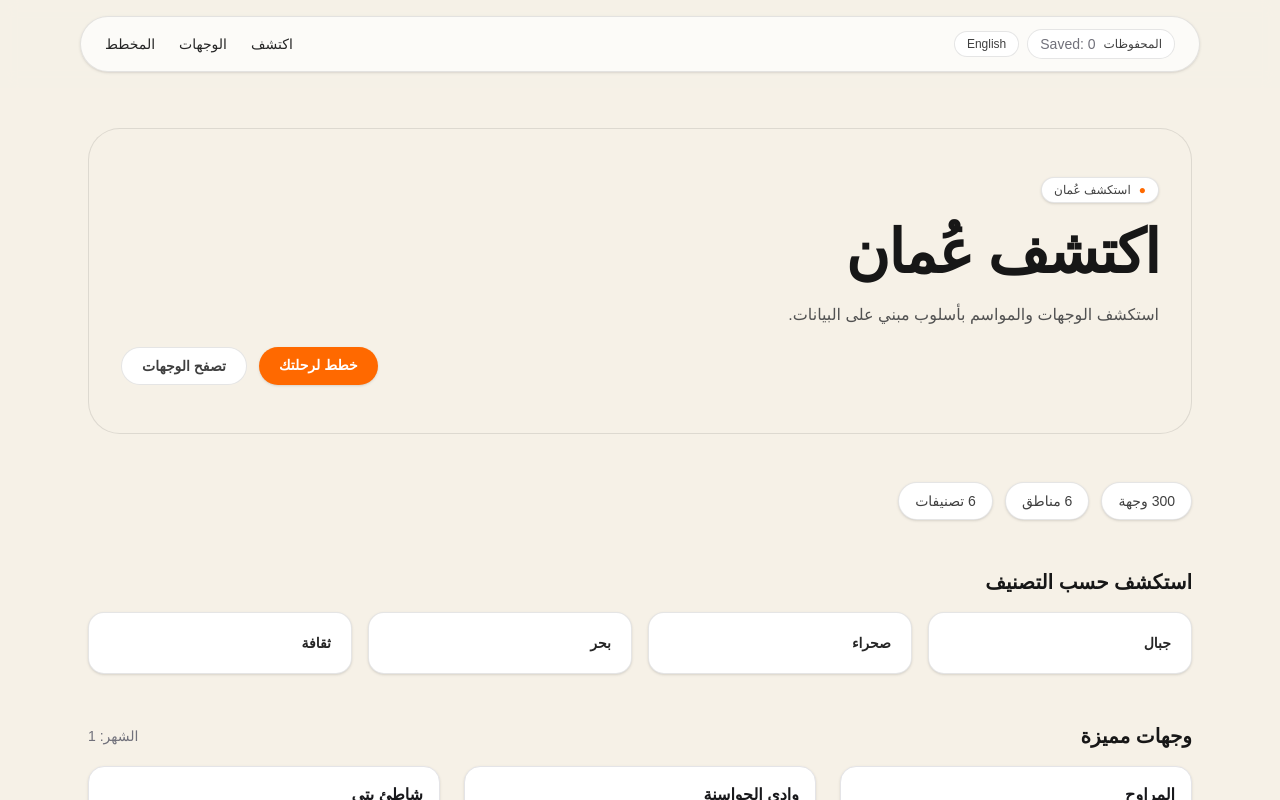
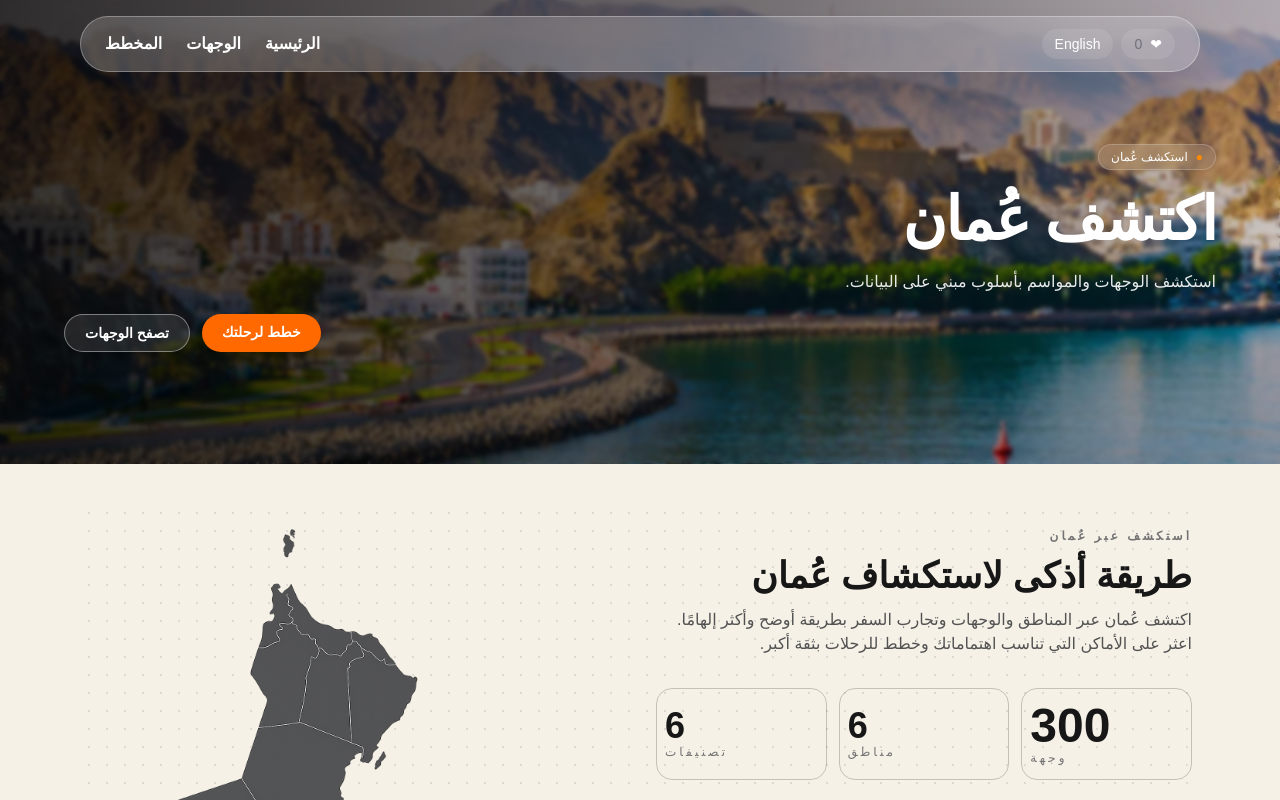
Before and after one commit to 3ma1r/codestacker-frontend-visit-oman, a Next.js app: page /ar in a window 1280 px wide. Shown: the top 800 px of the page. Built offline with nearby package versions, Linux system fonts and the light colour scheme.

Commit message:
ui: refine homepage design and layout

```diff
--- a/app/[locale]/layout.tsx
+++ b/app/[locale]/layout.tsx
@@ -36,10 +36,9 @@ export default async function LocaleLayout({
   const pathname = headerList.get("x-pathname") ?? `/${locale}`;
   const switchPath = getSwitchPath(locale, pathname);
   const labels = {
-    discover: locale === "ar" ? "اكتشف" : "Discover",
+    discover: locale === "ar" ? "الرئيسية" : "Home",
     destinations: locale === "ar" ? "الوجهات" : "Destinations",
     planner: locale === "ar" ? "المخطط" : "Planner",
-    saved: locale === "ar" ? "المحفوظات" : "Saved",
     language: locale === "ar" ? "English" : "العربية",
   };
 
@@ -48,28 +47,28 @@ export default async function LocaleLayout({
       dir={dir}
       className={`min-h-screen bg-[#F6F1E7] text-neutral-900 ${rtl ? "rtl" : "ltr"}`}
     >
-      <header className="sticky top-0 z-50 bg-[#F6F1E7]/90 backdrop-blur">
-        <div className="mx-auto max-w-6xl px-4 py-4">
+      <header className="fixed left-0 top-0 z-50 w-full">
+        <div className="mx-auto max-w-6xl px-4 pt-4">
           <div
-            className={`flex items-center justify-between rounded-full border border-black/10 bg-white/70 px-6 py-3 shadow-sm ${
+            className={`flex items-center justify-between rounded-full border border-white/30 bg-white/20 px-6 py-3 shadow-2xl backdrop-blur-xl ${
               rtl ? "flex-row-reverse" : ""
             }`}
           >
-            <nav className="flex items-center gap-6 text-sm font-medium text-neutral-800">
+            <nav className="flex items-center gap-6 text-base font-semibold text-white">
               <Link
-                className="transition hover:text-neutral-950 hover:underline"
+                className="transition hover:text-white/90 hover:underline"
                 href={`/${locale}`}
               >
                 {labels.discover}
               </Link>
               <Link
-                className="transition hover:text-neutral-950 hover:underline"
+                className="transition hover:text-white/90 hover:underline"
                 href={`/${locale}/destinations`}
               >
                 {labels.destinations}
               </Link>
               <Link
-                className="transition hover:text-neutral-950 hover:underline"
+                className="transition hover:text-white/90 hover:underline"
                 href={`/${locale}/planner`}
               >
                 {labels.planner}
@@ -78,16 +77,14 @@ export default async function LocaleLayout({
             <div className="flex items-center gap-2">
               <Link
                 href={`/${locale}/saved`}
-                className="rounded-full border border-black/10 bg-white px-3 py-1 text-xs font-medium text-neutral-700 transition hover:bg-white/90"
+                className="flex items-center gap-2 rounded-full border border-transparent bg-white/10 px-3 py-1 text-sm font-medium text-white transition hover:bg-white/20"
               >
-                <span className="flex items-center gap-2">
-                  <span>{labels.saved}</span>
-                  <SavedCounter />
-                </span>
+                <span className="text-sm">❤</span>
+                <SavedCounter />
               </Link>
               <Link
                 href={switchPath}
-                className="rounded-full border border-black/10 bg-white px-3 py-1 text-xs font-medium text-neutral-700 transition hover:bg-white/90"
+                className="rounded-full border border-transparent bg-white/10 px-3 py-1 text-sm font-medium text-white transition hover:bg-white/20"
               >
                 {labels.language}
               </Link>
@@ -95,7 +92,7 @@ export default async function LocaleLayout({
           </div>
         </div>
       </header>
-      <main className="mx-auto max-w-6xl px-6 py-10">{children}</main>
+      <main className="mx-auto max-w-6xl px-6 pb-10 pt-24">{children}</main>
     </div>
   );
 }
--- a/app/[locale]/page.tsx
+++ b/app/[locale]/page.tsx
@@ -17,8 +17,9 @@ const CATEGORY_CARDS = [
 
 export default async function DiscoverPage({ params }: Props) {
   const destinations = loadDestinations();
-  const featured = getFeaturedDestinations(destinations, 1, 6);
   const { locale } = await params;
+  const currentMonth = new Date().getMonth() + 1;
+  const featured = getFeaturedDestinations(destinations, currentMonth, 6);
   const isArabic = locale === "ar";
   const regionsCount = new Set(destinations.map((dest) => dest.regionKey)).size;
   const categoriesCount = new Set(
@@ -26,16 +27,26 @@ export default async function DiscoverPage({ params }: Props) {
   ).size;
   return (
     <div className="space-y-12">
-      <section className="rounded-[32px] border border-black/10 bg-[#F6F1E7] px-8 py-12">
-        <div className={`space-y-5 ${isArabic ? "text-right" : "text-left"}`}>
-            <div className="inline-flex items-center gap-2 rounded-full border border-black/10 bg-white px-3 py-1 text-xs font-medium text-neutral-700 shadow-sm">
-              <span className="text-orange-500">●</span>
+      <section
+        className="relative left-1/2 right-1/2 -mx-[50vw] -mt-24 w-screen overflow-hidden"
+        style={{
+          backgroundImage: "url('/oman.webp')",
+          backgroundSize: "cover",
+          backgroundPosition: "center",
+        }}
+      >
+        <div className="absolute inset-0 bg-gradient-to-r from-black/80 via-black/55 to-black/20" />
+        <div className="absolute inset-0 backdrop-blur-[2px]" />
+        <div className="relative px-8 pb-24 pt-32 md:pb-28 md:pt-36">
+          <div className={`mx-auto max-w-6xl space-y-5 ${isArabic ? "text-right" : "text-left"}`}>
+            <div className="inline-flex items-center gap-2 rounded-full border border-white/20 bg-white/10 px-3 py-1 text-xs font-medium text-white backdrop-blur">
+              <span className="text-orange-400">●</span>
               <span>{isArabic ? "استكشف عُمان" : "Explore Oman"}</span>
             </div>
-            <h1 className="text-4xl font-bold uppercase tracking-tight text-neutral-900 md:text-6xl">
+            <h1 className="text-4xl font-bold uppercase tracking-tight text-white md:text-6xl">
               {isArabic ? "اكتشف عُمان" : "EXPLORE OMAN"}
             </h1>
-            <p className="max-w-xl text-sm text-neutral-600 md:text-base">
+            <p className="max-w-xl text-sm text-white/90 md:text-base">
               {isArabic
                 ? "استكشف الوجهات والمواسم بأسلوب مبني على البيانات."
                 : "A data-driven preview of destinations, seasons, and travel vibes."}
@@ -49,23 +60,81 @@ export default async function DiscoverPage({ params }: Props) {
               </Link>
               <Link
                 href={`/${locale}/destinations`}
-                className="rounded-full border border-black/10 bg-white px-5 py-2 text-sm font-semibold text-neutral-700 transition hover:bg-white/90"
+                className="rounded-full border border-white/40 bg-white/10 px-5 py-2 text-sm font-semibold text-white transition hover:bg-white/20"
               >
                 {isArabic ? "تصفح الوجهات" : "Browse destinations"}
               </Link>
             </div>
+          </div>
         </div>
       </section>
 
-      <section className={`flex flex-wrap gap-3 ${isArabic ? "text-right" : "text-left"}`}>
-        <div className="rounded-full border border-black/10 bg-white px-4 py-2 text-sm text-neutral-700 shadow-sm">
-          {destinations.length} {isArabic ? "وجهة" : "destinations"}
-        </div>
-        <div className="rounded-full border border-black/10 bg-white px-4 py-2 text-sm text-neutral-700 shadow-sm">
-          {regionsCount} {isArabic ? "مناطق" : "regions"}
-        </div>
-        <div className="rounded-full border border-black/10 bg-white px-4 py-2 text-sm text-neutral-700 shadow-sm">
-          {categoriesCount} {isArabic ? "تصنيفات" : "categories"}
+      <section className="relative py-3 md:py-4">
+        <div className="pointer-events-none absolute inset-0 bg-[radial-gradient(circle_at_1px_1px,rgba(15,23,42,0.1)_1px,transparent_0)] [background-size:18px_18px]" />
+        <div
+          className={`grid items-start gap-6 md:gap-8 lg:grid-cols-2 ${
+            isArabic ? "text-right" : "text-left"
+          }`}
+        >
+          <div className="flex flex-col gap-6 self-start">
+            <div className="space-y-3">
+              <p className="text-xs font-semibold uppercase tracking-[0.25em] text-neutral-500">
+                {isArabic ? "استكشف عبر عُمان" : "Explore Across Oman"}
+              </p>
+              <h2 className="text-3xl font-semibold text-neutral-900 md:text-4xl">
+                {isArabic
+                  ? "طريقة أذكى لاستكشاف عُمان"
+                  : "A Smarter Way to Explore Oman"}
+              </h2>
+              <p className="max-w-xl text-sm text-neutral-600 md:text-base">
+                {isArabic
+                  ? "اكتشف عُمان عبر المناطق والوجهات وتجارب السفر بطريقة أوضح وأكثر إلهامًا. اعثر على الأماكن التي تناسب اهتماماتك وخطط للرحلات بثقة أكبر."
+                  : "Discover Oman through regions, destinations, and travel experiences in a clearer and more inspiring way. Find places that match your interests and plan journeys with more confidence."}
+              </p>
+            </div>
+            <div className="mt-2 grid items-end gap-3 sm:grid-cols-3">
+              <button
+                type="button"
+                className="min-h-[92px] rounded-2xl border border-black/20 px-2 py-2 text-left transition hover:border-black/35 hover:shadow-sm active:scale-[0.99] active:border-black/40"
+              >
+                <div className="text-5xl font-semibold leading-none text-neutral-900">
+                  {destinations.length}
+                </div>
+                <div className="text-xs uppercase tracking-[0.25em] text-neutral-500">
+                  {isArabic ? "وجهة" : "Destinations"}
+                </div>
+              </button>
+              <button
+                type="button"
+                className="min-h-[92px] rounded-2xl border border-black/20 px-2 py-2 text-left transition hover:border-black/35 hover:shadow-sm active:scale-[0.99] active:border-black/40"
+              >
+                <div className="text-4xl font-semibold leading-none text-neutral-900">
+                  {regionsCount}
+                </div>
+                <div className="text-xs uppercase tracking-[0.25em] text-neutral-500">
+                  {isArabic ? "مناطق" : "Regions"}
+                </div>
+              </button>
+              <button
+                type="button"
+                className="min-h-[92px] rounded-2xl border border-black/20 px-2 py-2 text-left transition hover:border-black/35 hover:shadow-sm active:scale-[0.99] active:border-black/40"
+              >
+                <div className="text-4xl font-semibold leading-none text-neutral-900">
+                  {categoriesCount}
+                </div>
+                <div className="text-xs uppercase tracking-[0.25em] text-neutral-500">
+                  {isArabic ? "تصنيفات" : "Categories"}
+                </div>
+              </button>
+            </div>
+          </div>
+          <div className="relative -mt-2 flex items-start justify-center lg:justify-end">
+            <img
+              src="/map.png"
+              alt="Oman map"
+              className="h-auto w-full max-w-[260px] object-contain sm:max-w-xs md:max-w-sm"
+            />
+          </div>
         </div>
       </section>
 
@@ -94,7 +163,8 @@ export default async function DiscoverPage({ params }: Props) {
             {isArabic ? "وجهات مميزة" : "Featured destinations"}
           </h2>
           <span className="text-sm text-zinc-500">
-            {isArabic ? "الشهر: 1" : "Month: 1"}
+            {isArabic ? "الشهر: " : "Month: "}
+            {currentMonth}
           </span>
         </div>
         <div className="grid grid-cols-1 gap-6 sm:grid-cols-2 lg:grid-cols-3">
--- a/components/common/SavedCounter.tsx
+++ b/components/common/SavedCounter.tsx
@@ -12,8 +12,8 @@ export default function SavedCounter() {
   }, []);
 
   if (!mounted) {
-    return <span className="text-sm text-zinc-500">Saved: —</span>;
+    return <span className="text-sm text-zinc-500">—</span>;
   }
 
-  return <span className="text-sm text-zinc-500">Saved: {count}</span>;
+  return <span className="text-sm text-zinc-500">{count}</span>;
 }
```
Also changed, not shown: public/map.png (added), public/oman.webp (added).
